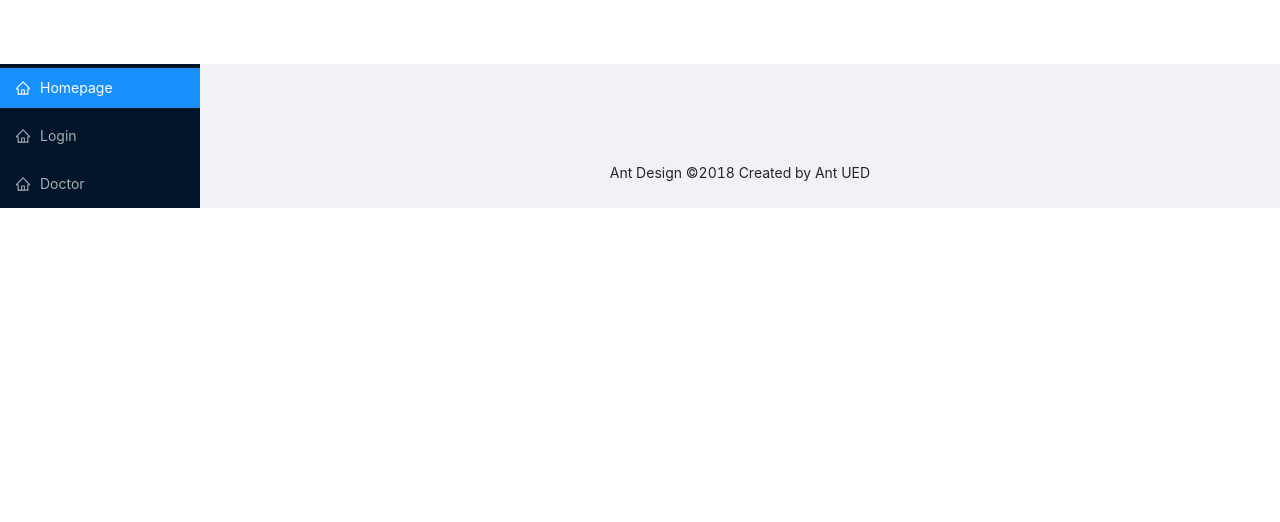
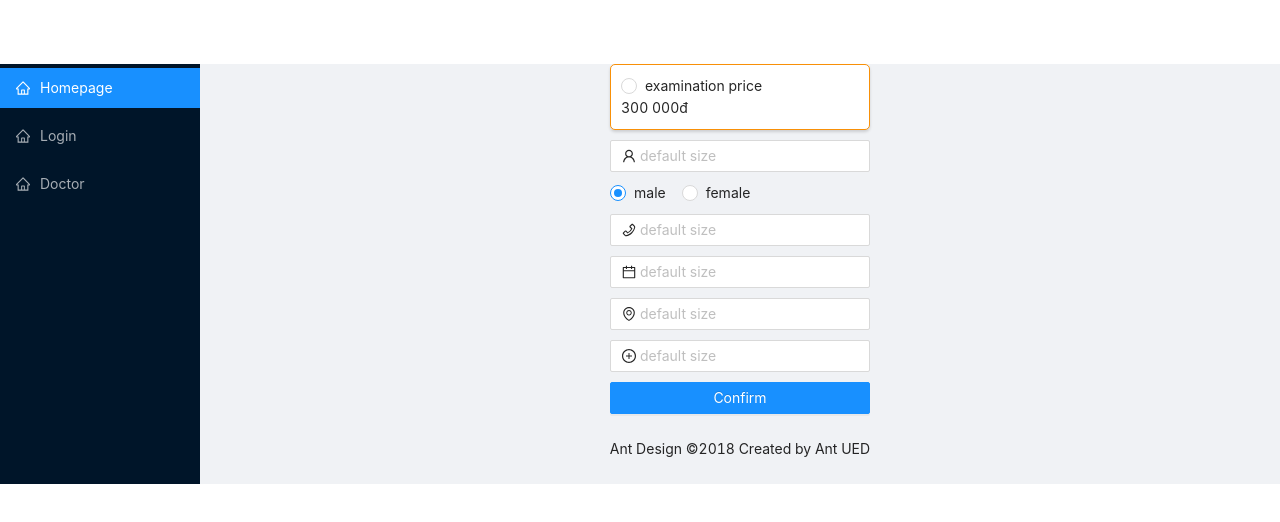
Before and after one commit to anhphuongtran01ql/ASAC-FinalProject-FE, a React (Create React App) app in the folder asac-finalproject-fe/: page /booking/1 in a window 1280 px wide. Shown: the top 522 px of the page. Built offline with nearby package versions, Linux system fonts and the light colour scheme.

Commit message:
add booking page

```diff
--- a/asac-finalproject-fe/package.json
+++ b/asac-finalproject-fe/package.json
@@ -10,6 +10,7 @@
     "@testing-library/react": "^13.3.0",
     "@testing-library/user-event": "^13.5.0",
     "antd": "^4.23.5",
+    "moment": "^2.29.4",
     "react": "^18.2.0",
     "react-dom": "^18.2.0",
     "react-redux": "^7.2.9",
--- /dev/null
+++ b/asac-finalproject-fe/src/components/Booking/booking.css
@@ -0,0 +1,5 @@
+.booking-create-container {
+    display: flex;
+    flex-direction: column;
+    gap: 10px;
+}
--- /dev/null
+++ b/asac-finalproject-fe/src/components/Booking/booking.js
@@ -0,0 +1,79 @@
+import React, {useState} from 'react';
+import {Route, useParams} from 'react-router-dom';
+import {Button, Input, Radio, Layout} from 'antd';
+import {
+    UserOutlined,
+    CalendarOutlined,
+    PhoneOutlined,
+    PlusCircleOutlined,
+    EnvironmentOutlined
+} from '@ant-design/icons';
+import './booking.css';
+
+const { Content } = Layout;
+const Booking = () => {
+    const {id} = useParams();
+    const [gender, setGender] = useState(0);
+
+    const priceData = {
+        price: '300 000đ'
+    }
+    const genderData = [
+        {
+            value: 0,
+            name: "male"
+        },
+        {
+            value: 1,
+            name: "female"
+        },
+    ]
+    const radioOnchange = (e) => {
+        console.log('radio checked', e.target.value);
+        setGender(e.target.value);
+    };
+    const handleSubmit = () => {
+
+    }
+    return (
+        <div>
+            <div>
+
+            </div>
+            <div className="container-doctor-detail">
+                <div className="booking-create-container">
+                    <div>
+                        <Content
+                            className="site-layout-background"
+                            style={{
+                                padding: '10px',
+                                borderRadius:'5px',
+                                border: '1px solid #f89008',
+                                boxShadow:'0 2px 3px 0 rgb(0 0 0 / 15%)'
+                                // minHeight: 280,
+                                // height:'100%'
+                            }}
+                        >
+                            <Radio value={1}>examination price</Radio>
+                            <div>{priceData.price}</div>
+                        </Content>
+
+                    </div>
+                    <Input placeholder="default size" prefix={<UserOutlined/>}/>
+                    <Radio.Group onChange={radioOnchange} value={gender}>
+                        {genderData.map((item, index) =>
+                            <Radio key={index} value={item.value}>{item.name}</Radio>)
+                        }
+                    </Radio.Group>
+                    <Input placeholder="default size" prefix={<PhoneOutlined/>}/>
+                    <Input placeholder="default size" prefix={<CalendarOutlined/>}/>
+                    <Input placeholder="default size" prefix={<EnvironmentOutlined/>}/>
+                    <Input placeholder="default size" prefix={<PlusCircleOutlined/>}/>
+
+                    <Button type="primary" onClick={handleSubmit}>Confirm</Button>
+                </div>
+            </div>
+        </div>
+    );
+}
+export default Booking;
--- a/asac-finalproject-fe/src/components/Doctor/doctor.css
+++ b/asac-finalproject-fe/src/components/Doctor/doctor.css
@@ -40,8 +40,11 @@
     margin-top: 10px;
 }
 
-.choose-time>Button {
+.link {
     flex: 1 0 21%;
+}
+.link>Button {
+   width: 100%;
 }
 
 .address-title{
--- a/asac-finalproject-fe/src/components/Doctor/doctorDetail.js
+++ b/asac-finalproject-fe/src/components/Doctor/doctorDetail.js
@@ -1,7 +1,7 @@
 import './doctor.css';
 
 import React from 'react';
-import {Route, useParams} from 'react-router-dom';
+import {Link, Route, useParams} from 'react-router-dom';
 import {Breadcrumb, Button, Dropdown, Menu, Space, Avatar, Divider} from 'antd';
 import {ScheduleOutlined, DownOutlined, HomeOutlined} from '@ant-design/icons';
 import {doctor, scheduleInfo, time} from "../DATA/doctor/doctorData";
@@ -88,7 +88,9 @@ const DoctorDetail = () => {
                     <div>
                         <div className="choose-time">
                             {time.map((item, index) =>
-                                <Button key={index} onClick={scheduleClick}>{item.content}</Button>
+                                <Link key={index} className="link" to={`/booking/${id}`}>
+                                    <Button  onClick={scheduleClick}>{item.content}</Button>
+                                </Link>
                             )}
                         </div>
                         <div>Choose and book a schedule (booking fee 0đ)</div>
--- a/asac-finalproject-fe/src/routes/index.js
+++ b/asac-finalproject-fe/src/routes/index.js
@@ -4,6 +4,7 @@ import Login from "../components/Auth/login";
 import Homepage from "../components/Homepage/homepage";
 import Doctor from "../components/Doctor/doctor";
 import DoctorDetail from "../components/Doctor/doctorDetail";
+import Booking from "../components/Booking/booking";
 
 function RouteComponent() {
   return (
@@ -13,6 +14,7 @@ function RouteComponent() {
         <Route path="/login" element={<Login />}></Route>
         <Route path="/doctor" element={<Doctor />}></Route>
         <Route path="/doctor/:id" element={<DoctorDetail />}></Route>
+        <Route path="/booking/:id" element={<Booking />}></Route>
       </Routes>
     </>
   );
```
